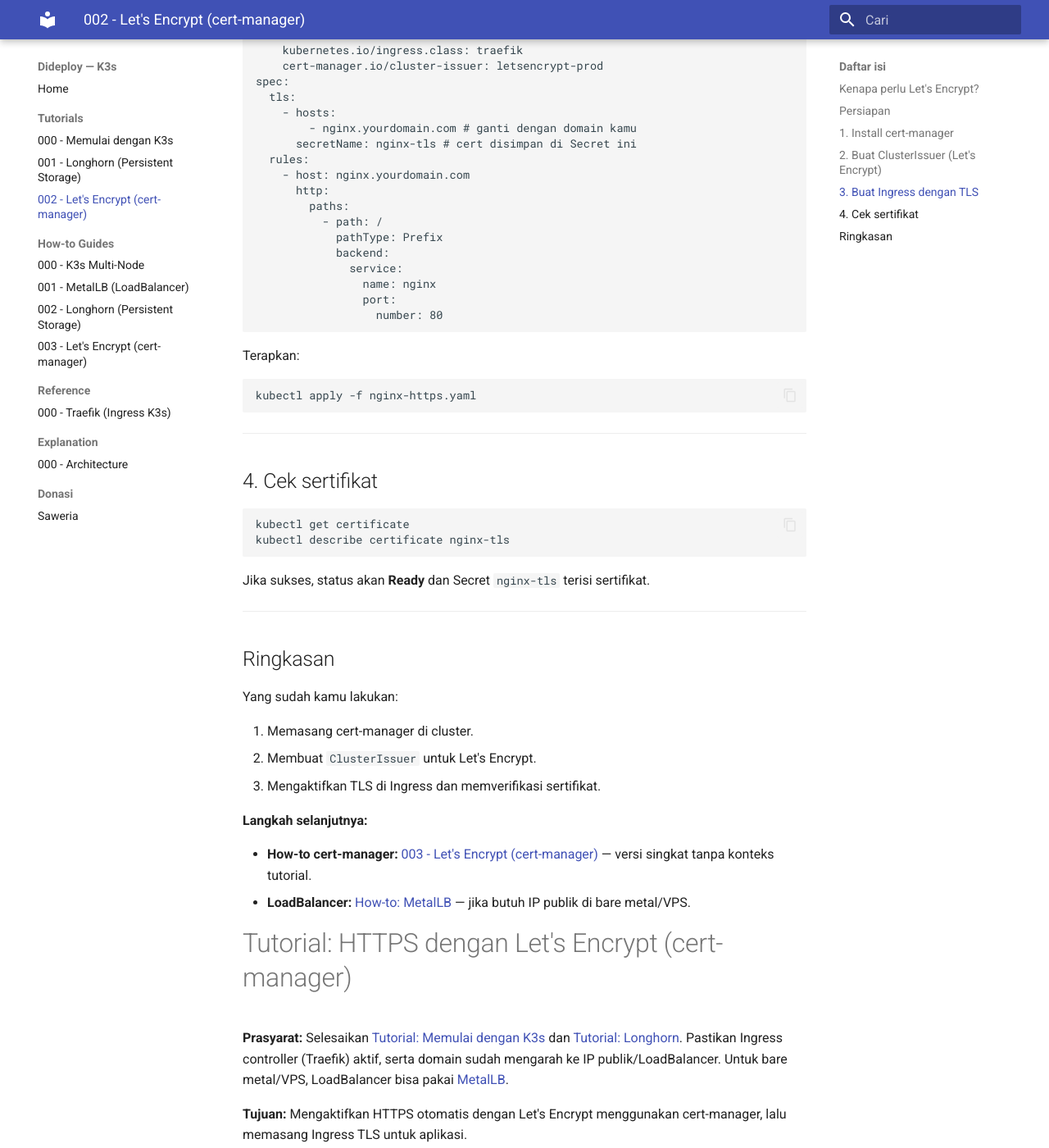
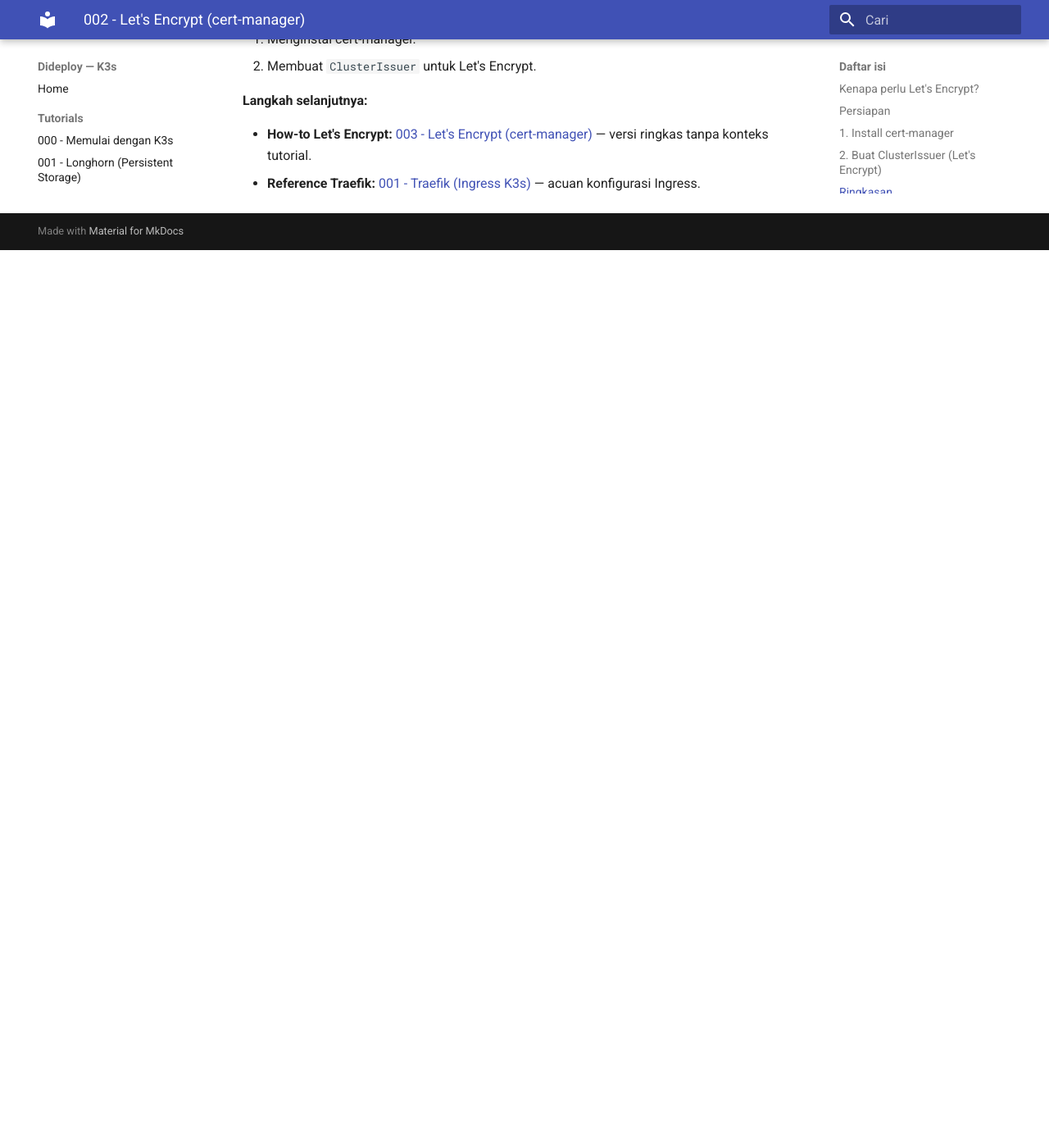
Before and after one commit to agung96tm/dideploy, an MkDocs documentation site: the page built from docs/tutorials/002-letsencrypt-cert-manager.md, in a window 1280 px wide and 1400 px high, scrolled down 2099 px. Shown: the whole window at 82% size. Built offline with MkDocs 1.6.1 and Material for MkDocs 9.7.7, drawn with Linux system fonts in a browser that asks for light colours; after the commit the page ends 2404 px from its top, so only the background shows below that; some of the changed text lies outside the part shown.

Commit message:
remove duplicates step

````diff
--- a/docs/tutorials/002-letsencrypt-cert-manager.md
+++ b/docs/tutorials/002-letsencrypt-cert-manager.md
@@ -54,146 +54,6 @@
 ---
 
 ## 2. Buat ClusterIssuer (Let's Encrypt)
-
-Simpan sebagai `letsencrypt-issuer.yaml`:
-
-```yaml
-apiVersion: cert-manager.io/v1
-kind: ClusterIssuer
-metadata:
-  name: letsencrypt-prod
-spec:
-  acme:
-    email: kamu@email.com # ganti dengan emailmu
-    server: https://acme-v02.api.letsencrypt.org/directory
-    privateKeySecretRef:
-      name: letsencrypt-prod
-    solvers:
-      - http01:
-          ingress:
-            class: traefik
-```
-
-Terapkan:
-
-```bash
-kubectl apply -f letsencrypt-issuer.yaml
-```
-
----
-
-## 3. Buat Ingress dengan TLS
-
-Simpan sebagai `nginx-https.yaml`:
-
-```yaml
-apiVersion: networking.k8s.io/v1
-kind: Ingress
-metadata:
-  name: nginx-https
-  annotations:
-    kubernetes.io/ingress.class: traefik
-    cert-manager.io/cluster-issuer: letsencrypt-prod
-spec:
-  tls:
-    - hosts:
-        - nginx.yourdomain.com # ganti dengan domain kamu
-      secretName: nginx-tls # cert disimpan di Secret ini
-  rules:
-    - host: nginx.yourdomain.com
-      http:
-        paths:
-          - path: /
-            pathType: Prefix
-            backend:
-              service:
-                name: nginx
-                port:
-                  number: 80
-```
-
-Terapkan:
-
-```bash
-kubectl apply -f nginx-https.yaml
-```
-
----
-
-## 4. Cek sertifikat
-
-```bash
-kubectl get certificate
-kubectl describe certificate nginx-tls
-```
-
-Jika sukses, status akan **Ready** dan Secret `nginx-tls` terisi sertifikat.
-
----
-
-## Ringkasan
-
-Yang sudah kamu lakukan:
-
-1. Memasang cert-manager di cluster.
-2. Membuat `ClusterIssuer` untuk Let's Encrypt.
-3. Mengaktifkan TLS di Ingress dan memverifikasi sertifikat.
-
-**Langkah selanjutnya:**
-
-- **How-to cert-manager:** [003 - Let's Encrypt (cert-manager)](../how-to/003-letsencrypt-cert-manager.md) — versi singkat tanpa konteks tutorial.
-- **LoadBalancer:** [How-to: MetalLB](../how-to/001-metallb-loadbalancer.md) — jika butuh IP publik di bare metal/VPS.
-# Tutorial: HTTPS dengan Let's Encrypt (cert-manager)
-
-**Prasyarat:** Selesaikan [Tutorial: Memulai dengan K3s](000-k3s-getting-started.md) dan [Tutorial: Longhorn](001-longhorn.md). Pastikan Ingress controller (Traefik) aktif, serta domain sudah mengarah ke IP publik/LoadBalancer. Untuk bare metal/VPS, LoadBalancer bisa pakai [MetalLB](../how-to/001-metallb-loadbalancer.md).
-
-**Tujuan:** Mengaktifkan HTTPS otomatis dengan Let's Encrypt menggunakan cert-manager, lalu memasang Ingress TLS untuk aplikasi.
-
----
-
-## Persiapan
-
-Sebelum mulai:
-
-- Domain sudah mengarah ke IP publik/LoadBalancer.
-- Port `80` dan `443` terbuka.
-- Traefik aktif (Ingress K3s).
-- `kubectl` bisa akses cluster.
-
-Buat folder kerja supaya file manifest rapi:
-
-```bash
-mkdir -p letsencrypt
-cd letsencrypt
-```
-
----
-
-## 1. Install cert-manager
-
-```bash
-kubectl apply -f https://github.com/cert-manager/cert-manager/releases/latest/download/cert-manager.yaml
-```
-
----
-
-## 2. Cek Pod cert-manager
-
-```bash
-kubectl get pods -n cert-manager
-```
-
-Pastikan Pod utama sudah **Running**:
-
-```
-cert-manager
-cert-manager-webhook
-cert-manager-cainjector
-```
-
----
-
-## 3. Buat ClusterIssuer (Let's Encrypt)
 
 Simpan sebagai `letsencrypt-issuer.yaml`:
 
````
